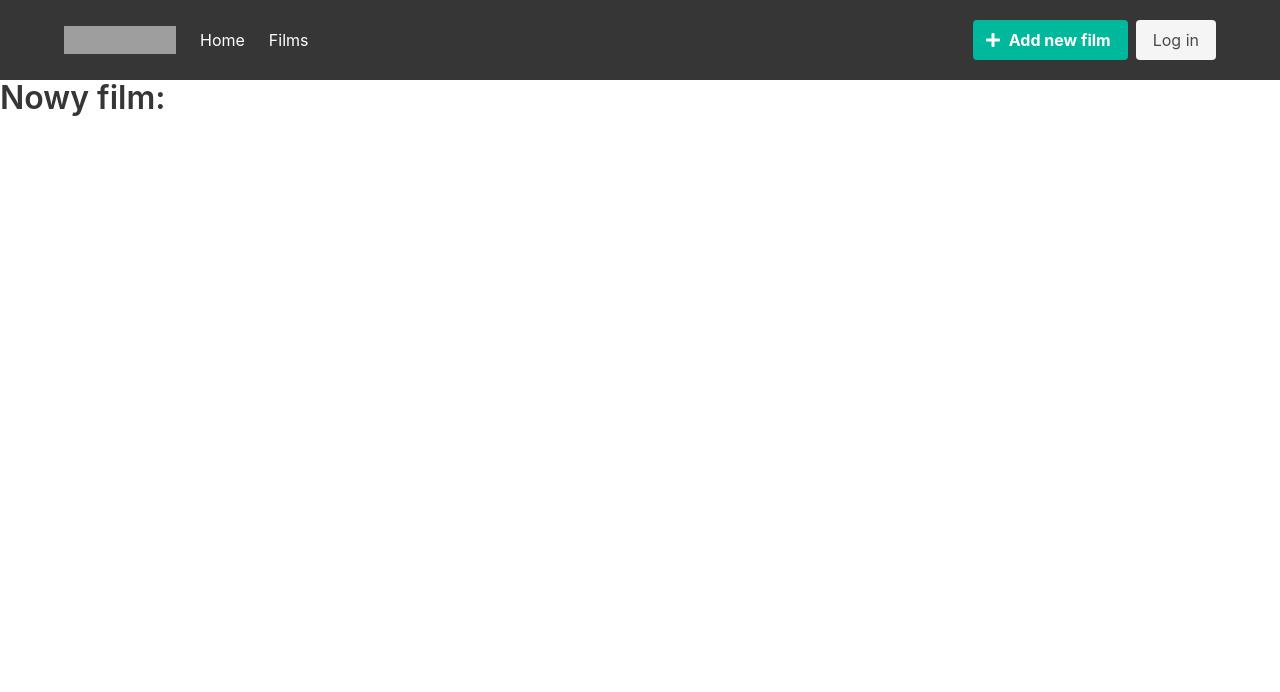
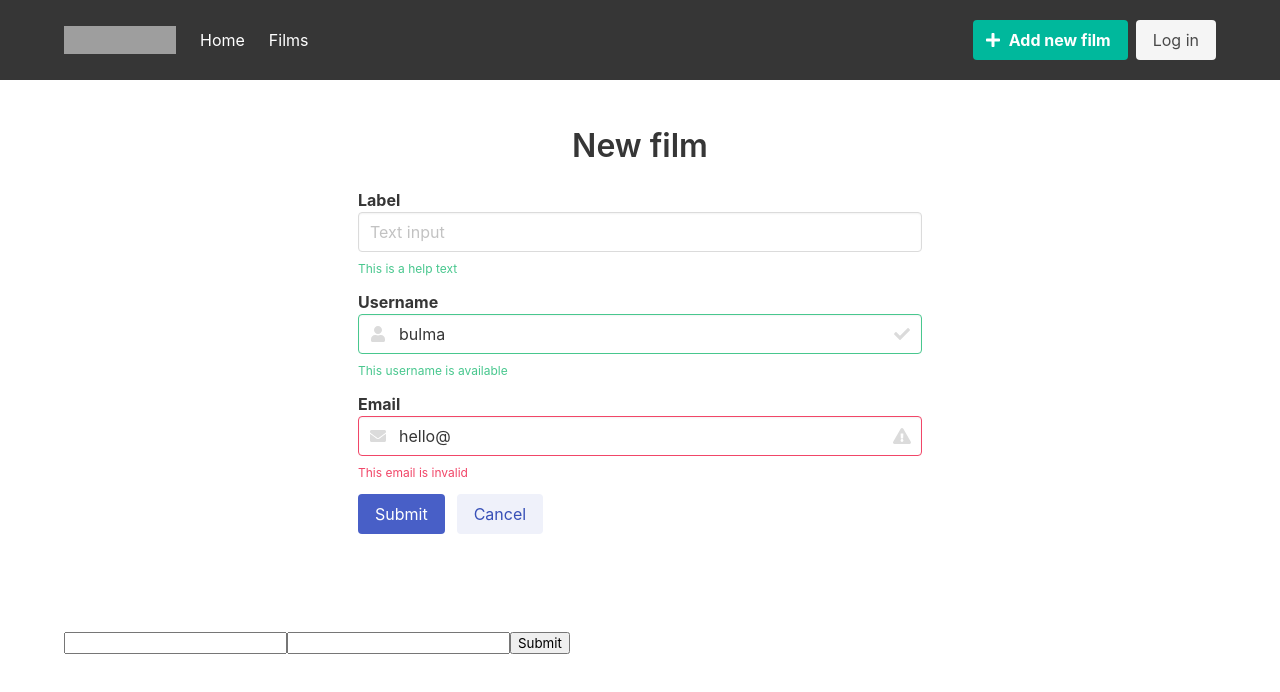
Before and after one commit to kargeb/focus-player, a React (Create React App) app: page /add-film in a window 1280 px wide. Shown: the top 692 px of the page. Built offline with nearby package versions, Linux system fonts and the light colour scheme; no server answers; grey boxes are pictures that could not be loaded.

Commit message:
install formik, test implementation

```diff
--- a/package.json
+++ b/package.json
@@ -7,6 +7,7 @@
     "@testing-library/react": "^11.1.0",
     "@testing-library/user-event": "^12.1.10",
     "bulma": "^0.9.1",
+    "formik": "^2.2.3",
     "node-sass": "^4.14.1",
     "react": "^17.0.1",
     "react-dom": "^17.0.1",
--- a/src/components/addFilm/AddFilm.js
+++ b/src/components/addFilm/AddFilm.js
@@ -1,5 +1,175 @@
+import { Formik } from 'formik';
+
 const AddFilm = () => {
-  return <h3 className="title is-3">Nowy film:</h3>;
+  return (
+    <div>
+      <section className="section">
+        <div className="container">
+          <div className="columns">
+            <div className="column is-offset-3 is-6">
+              <h3 className="title is-3 has-text-centered">New film</h3>
+              <Formik
+                initialValues={{ email: '', password: '' }}
+                validate={(values) => {
+                  const errors = {};
+                  if (!values.email) {
+                    errors.email = 'Required';
+                  } else if (
+                    /[-a-zA-Z0-9@:%._+~#=]{1,256}\.[a-zA-Z0-9()]{1,6}\b([-a-zA-Z0-9()@:%_+.~#?&//=]*)?/gi.test(
+                      values.email,
+                    )
+                  ) {
+                    errors.email = 'Invalid email address';
+                  }
+                  return errors;
+                }}
+                onSubmit={(values, { setSubmitting }) => {
+                  setTimeout(() => {
+                    alert(JSON.stringify(values, null, 2));
+                    setSubmitting(false);
+                  }, 400);
+                }}
+              >
+                {({
+                  values,
+                  errors,
+                  touched,
+                  handleChange,
+                  handleBlur,
+                  handleSubmit,
+                  isSubmitting,
+                  /* and other goodies */
+                }) => (
+                  <form>
+                    <div className="field">
+                      <label className="label" htmlFor="url">
+                        Label
+                        <div className="control">
+                          <input id="url" className="input" type="text" placeholder="Text input" />
+                        </div>
+                      </label>
+                      <p className="help is-success">This is a help text</p>
+                    </div>
+                    <div className="field">
+                      <label className="label" htmlFor="title">
+                        Username
+                        <div className="control has-icons-left has-icons-right">
+                          <input
+                            id="title"
+                            className="input is-success"
+                            type="text"
+                            placeholder="Text input"
+                            value="bulma"
+                          />
+                          <span className="icon is-small is-left">
+                            <i className="fas fa-user" />
+                          </span>
+                          <span className="icon is-small is-right">
+                            <i className="fas fa-check" />
+                          </span>
+                        </div>
+                      </label>
+                      <p className="help is-success">This username is available</p>
+                    </div>
+
+                    <div className="field">
+                      <label className="label" htmlFor="desc">
+                        Email
+                        <div className="control has-icons-left has-icons-right">
+                          <input
+                            id="desc"
+                            className="input is-danger"
+                            type="email"
+                            placeholder="Email input"
+                            value="hello@"
+                          />
+                          <span className="icon is-small is-left">
+                            <i className="fas fa-envelope" />
+                          </span>
+                          <span className="icon is-small is-right">
+                            <i className="fas fa-exclamation-triangle" />
+                          </span>
+                        </div>
+                      </label>
+                      <p className="help is-danger">This email is invalid</p>
+                    </div>
+                    <div className="field is-grouped">
+                      <div className="control">
+                        <button type="submit" className="button is-link">
+                          Submit
+                        </button>
+                      </div>
+                      <div className="control">
+                        <button type="button" className="button is-link is-light">
+                          Cancel
+                        </button>
+                      </div>
+                    </div>
+                  </form>
+                )}
+              </Formik>
+            </div>
+          </div>
+        </div>
+      </section>
+      <div className="section">
+        <div className="container">
+          <Formik
+            initialValues={{ email: '', password: '' }}
+            validate={(values) => {
+              const errors = {};
+              if (!values.email) {
+                errors.email = 'Required';
+              } else if (!/^[A-Z0-9._%+-]+@[A-Z0-9.-]+\.[A-Z]{2,}$/i.test(values.email)) {
+                errors.email = 'Invalid email address';
+              }
+              return errors;
+            }}
+            onSubmit={(values, { setSubmitting }) => {
+              setTimeout(() => {
+                alert(JSON.stringify(values, null, 2));
+                setSubmitting(false);
+              }, 400);
+            }}
+          >
+            {({
+              values,
+              errors,
+              touched,
+              handleChange,
+              handleBlur,
+              handleSubmit,
+              isSubmitting,
+              /* and other goodies */
+            }) => (
+              <form onSubmit={handleSubmit}>
+                <input
+                  type="email"
+                  name="email"
+                  onChange={handleChange}
+                  onBlur={handleBlur}
+                  value={values.email}
+                />
+                {/* {errors.email && touched.email && errors.email} */}
+                {errors.email && <p className="help is-danger">This email is invalid</p>}
+                <input
+                  type="password"
+                  name="password"
+                  onChange={handleChange}
+                  onBlur={handleBlur}
+                  value={values.password}
+                />
+                {errors.password && touched.password && errors.password}
+                <button type="submit" disabled={isSubmitting}>
+                  Submit
+                </button>
+              </form>
+            )}
+          </Formik>
+        </div>
+      </div>
+    </div>
+  );
 };
 
 export default AddFilm;
```
Also changed, not shown: 1 other file (tests, documents, lock files or other folders).
